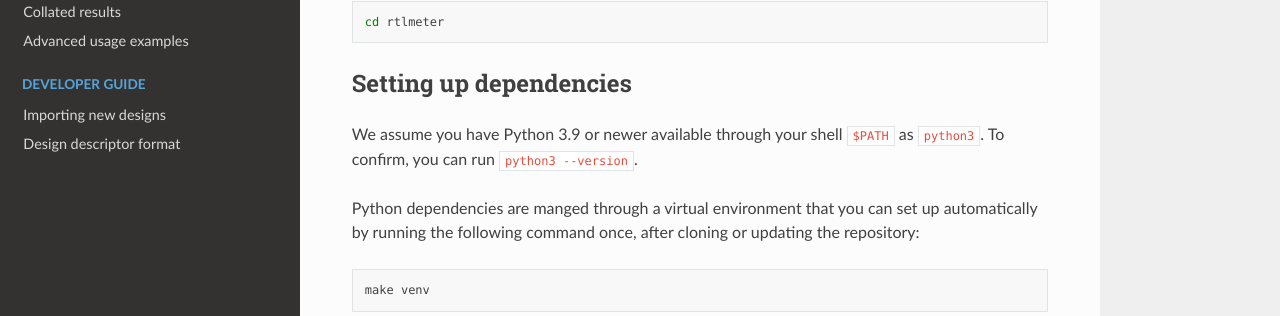
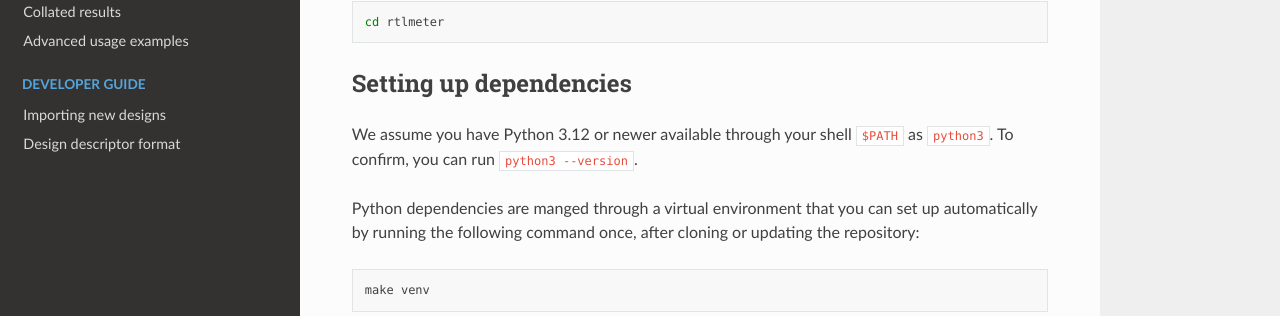
Before and after one commit to wsnyder/rtlmeter, a Sphinx documentation site: the page built from docs/source/gettingstarted.rst, in a window 1280 px wide and 900 px high. Shown: the part 379-695 px from the top of the window. Built offline with Sphinx 7.4.7 and the Read the Docs theme 3.1.0, drawn with Linux system fonts in a browser that asks for light colours; the version number could not be read and is left out.

Commit message:
Clarify Python version required is 3.12

```diff
--- a/README.rst
+++ b/README.rst
@@ -34,7 +34,7 @@ Dependencies
 We try to keep external dependencies to a minimum. You will need the following
 available through your shell ``$PATH``:
 
-- Python 3.9 or newer as ``python3``
+- Python 3.12 or newer as ``python3``
 - An installation of Verilator as ``verilator``
 
 All other dependencies are managed via a Python virtual environment, please see
--- a/docs/source/gettingstarted.rst
+++ b/docs/source/gettingstarted.rst
@@ -19,7 +19,7 @@ Start by cloning the repository, then ``cd`` to the root of the project:
 Setting up dependencies
 -----------------------
 
-We assume you have Python 3.9 or newer available through your shell ``$PATH``
+We assume you have Python 3.12 or newer available through your shell ``$PATH``
 as ``python3``. To confirm, you can run ``python3 --version``.
 
 Python dependencies are manged through a virtual environment that you can
```
